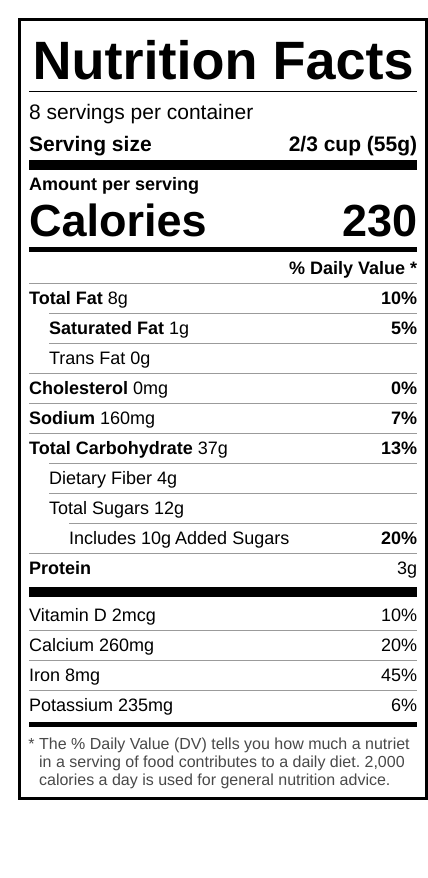
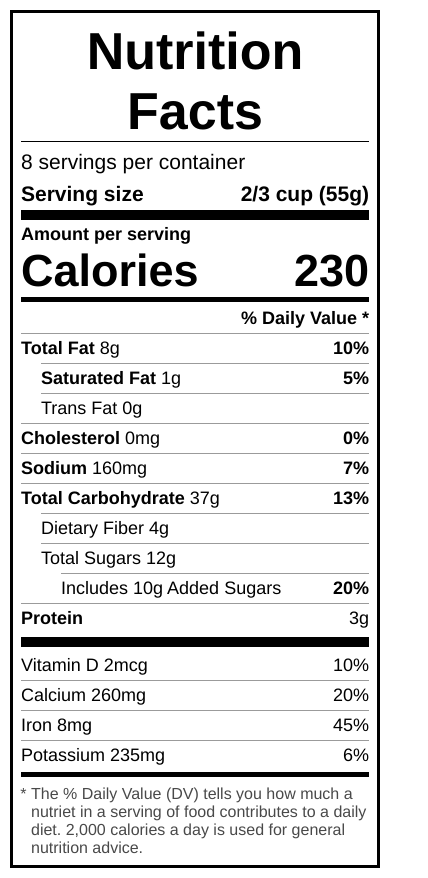
Before and after one commit to sd4483/nutrition-label, a plain HTML site: page index.html in a window 390 px wide. Shown: the whole page, 428 px wide, since content can reach past the window. Before the commit the page ends 844 px from the top, so only its background shows below. Drawn offline with Linux system fonts and the light colour scheme.

Commit message:
Adjust page width
Responsive page width is configured by adding 100%
as page width and max width to 410px

```diff
--- a/css/styles.css
+++ b/css/styles.css
@@ -9,18 +9,18 @@ p {
 body {
     padding: 10px;
     font-family: Helvetica, sans-serif;
+    width: min(100%, 410px);
+    margin: 0 auto;
 }
 
 main {
-    width: 410px;
-    margin: 0 auto;
     padding: 8px;
     border: 3px solid black;
 }
 
 .main-heading {
     margin: 0px;
-    font-size: 54px;
+    font-size: 52px;
     font-weight: 900;
     text-align: center;
     border-bottom: 1px solid black;
```
